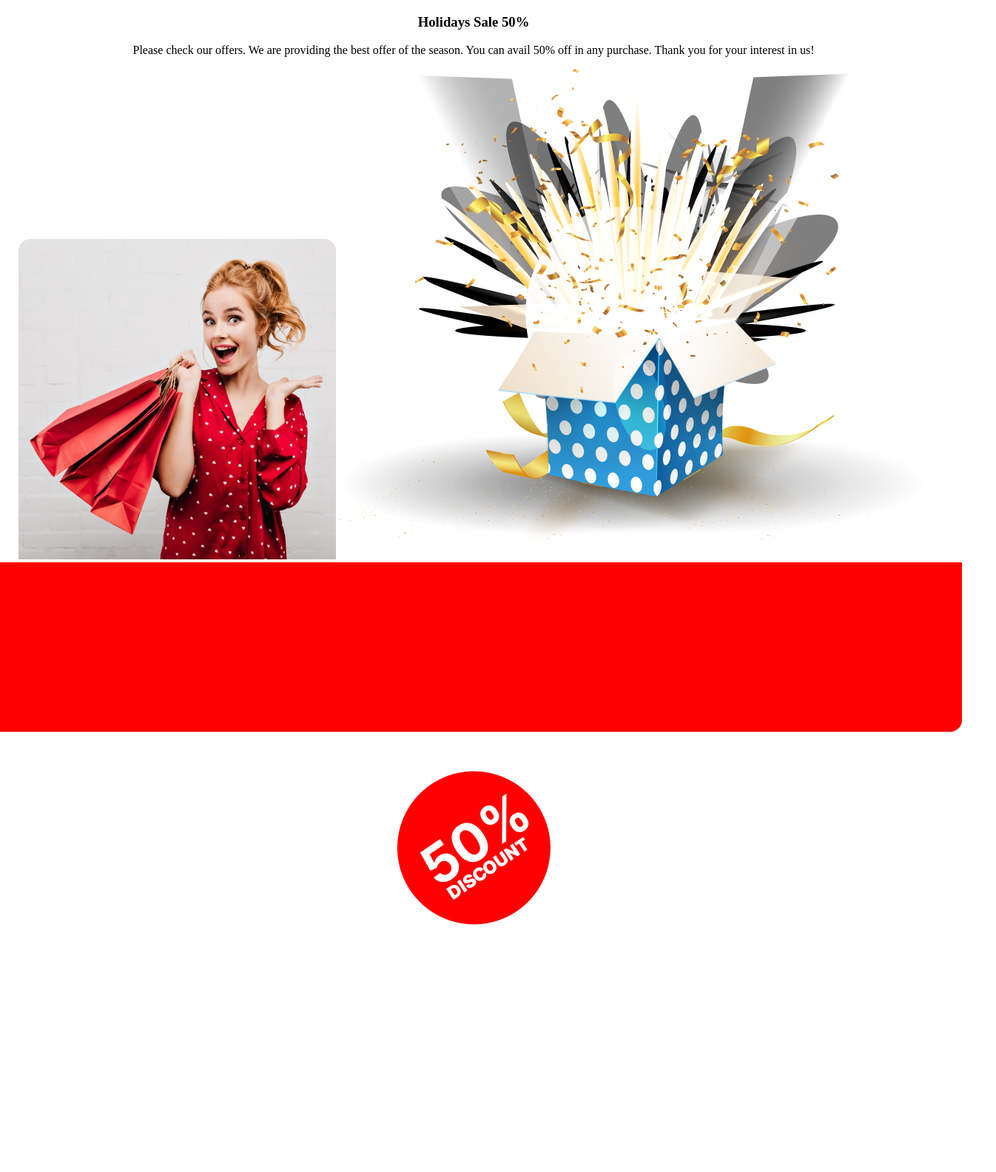
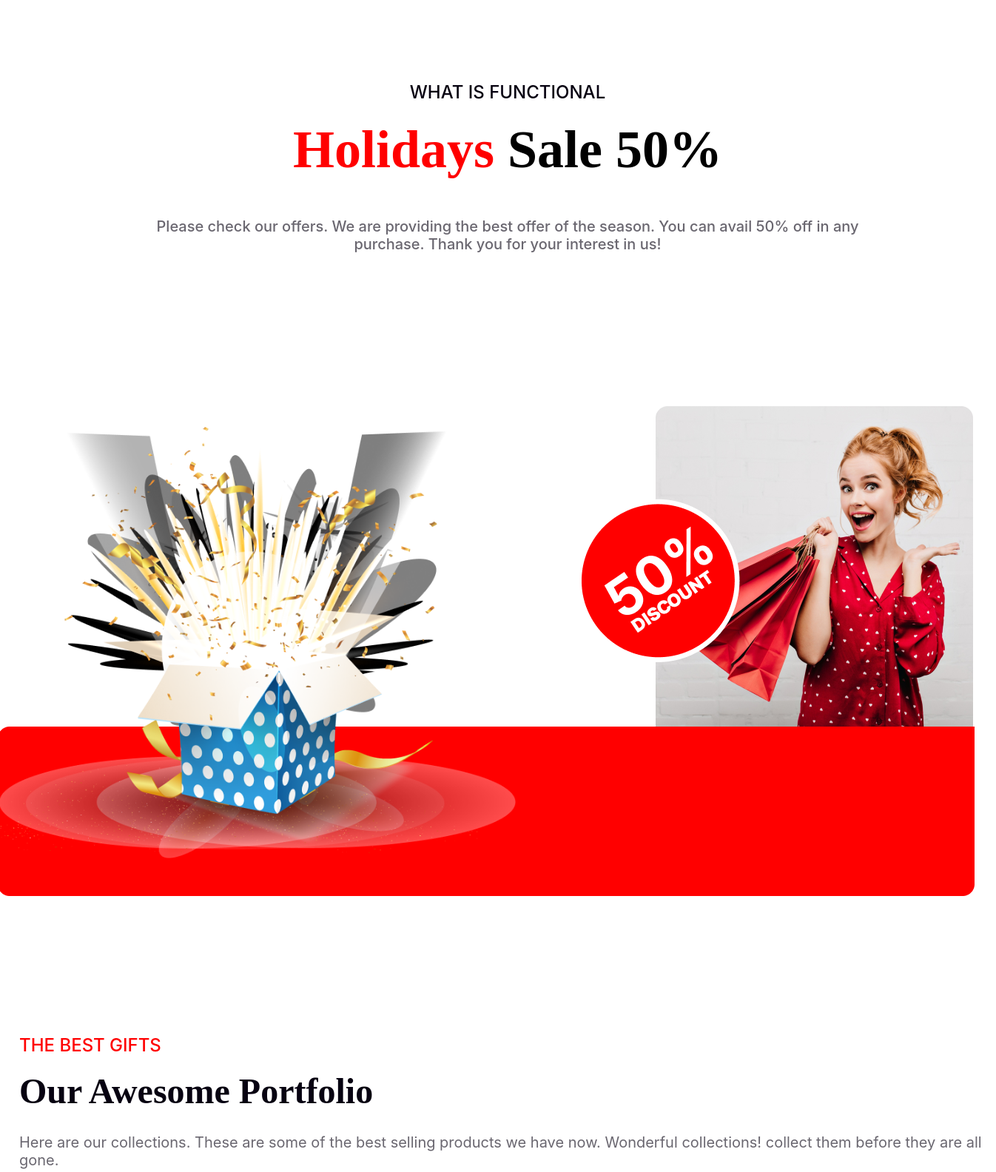
Before and after one commit to Moin-HQ/Portfolio-Project, a plain HTML site: page index.html in a window 1280 px wide. Shown: the part 3582-5166 px from the top of the page at 74% size, 1346 px wide, since content can reach past the window. Before the commit the page ends 4893 px from the top, so only its background shows below. Drawn offline with Linux system fonts and the light colour scheme.

Commit message:
almost done

```diff
--- a/index.html
+++ b/index.html
@@ -89,29 +89,51 @@
 
         </section>
 
-        <section>
+        <section class="functional-container">
             <div>
-                <h4>WHAT IS FUNCTIONAL</h4>
-                <h3><span>Holidays </span>Sale 50%</h3>
-                <p>Please check our offers. We are providing the best offer of the season. You can avail 50% off in any purchase. Thank you for your interest in us!</p>
+                <h4 class="small-head">WHAT IS FUNCTIONAL</h4>
+                <h3 class="large-head"><span id="holidays">Holidays </span>Sale 50%</h3>
+                <p class="discount-flow">Please check our offers. We are providing the best offer of the season. You can
+                    avail 50% off in any
+                    purchase. Thank you for your interest in us!</p>
             </div>
 
-            <section>
-                <div>
-                    <img src="resources/Rectangle 1.png" alt="girl withe wow">
-                    <img src="resources/Group 75.png" alt="open box">
-                    <img src="resources/Rectangle 2.png" alt="red Rectangle">
-                    <img src="resources/Group 44.png" alt="50% off">
+            <div class="design-container">
+                <img src="resources/Rectangle 1.png" alt="girl with wow" class="girl">
+                <img src="resources/Rectangle 2.png" alt="red Rectangle" class="red-rectangle">
+                <img src="resources/Group 75.png" alt="open box" class="open-box">
+                <img src="resources/Group 44.png" alt="50% off" class="percent-off">
             </div>
         </section>
         <section>
-                <div>
-
+            <div class="best-gift">
+                <h3>THE BEST GIFTS</h3>
+                <h4>Our Awesome Portfolio</h4>
+                <p>Here are our collections. These are some of the best selling products we have now. Wonderful
+                    collections! collect them before they are all gone.</p>
             </div>
         </section>
-            <section>
+        <section class="flex-box">
             <div>
+                <img src="resources/Rectangle 3.png" alt="Yellow bag">
+                <img src="resources/Rectangle 4.png" alt="Brown bag">
+                <img src="resources/Rectangle 5.png" alt="Hi heels red shoe">
+                <img src="resources/Rectangle 6.png" alt="Hi heels white shoe">
+                <img src="resources/Rectangle 7.png" alt="White sun-glasses">
+                <img src="resources/Rectangle 8.png" alt="Hand Rings">
+            </div>
+        </section>
+        <section class="newsletter">
+            <div class="letter">
+                <div class="post">
+                    <img src="" alt="">
+                </div>
+                <h3>
 
+                </h3>
+                <p>
+
+                </p>
             </div>
         </section>
     </main>
--- a/styles/style.css
+++ b/styles/style.css
@@ -3,6 +3,7 @@ body {
     display: flex;
     flex-direction: column;
     align-items: center;
+    margin-left: 100px;
 }
 
 
@@ -103,7 +104,7 @@ body {
     display: flex;
     justify-content: center;
     align-items: center;
-    margin-top: 130px;
+    margin: 130px auto 0px;
 }
 
 .vector #party {
@@ -118,6 +119,7 @@ body {
     text-align: left;
     width: 65%;
     text-wrap: wrap;
+    margin
 }
 
 .event-container {
@@ -126,7 +128,7 @@ body {
     background: linear-gradient(to top, #edebea, #d7bcae);
     background-position: center;
     background-size: cover;
-    margin-top: 120px;
+    margin: 120px auto 0px;
 }
 
 .event {
@@ -174,10 +176,8 @@ body {
     height: 482px;
     background: #FFF;
     display: flex;
-    margin-top: 120px;
-    /* justify-content: space-between;
-    flex-direction: row;
-    align-items: stretch; */
+    margin: 120px auto 0px;
+    gap: 20px;
 }
 
 
@@ -196,7 +196,6 @@ body {
     margin-bottom: -7px;
     font-size: 48px;
     font-weight: 900;
-    /* text-align: left; */
 }
 
 .explanation {
@@ -204,7 +203,7 @@ body {
     font-size: 20px;
     font-weight: 400;
     color: black;
-    /* text-align: left; */
+
 
 }
 
@@ -232,11 +231,135 @@ body {
 
 .first-section {
     text-align: left;
-    margin: 125px 140px auto auto;
-    /* padding: -900px; */
+    margin: 125px 20px auto auto;
+
 }
 
 .third-section {
     text-align: left;
     margin: 125px auto auto 100px;
 }
+
+
+
+.functional-container {
+    width: 1000px;
+    height: 1200px;
+    display: flex;
+    text-align: center;
+    flex-direction: column;
+    align-items: center;
+    margin: 120px auto 0px;
+}
+
+.small-head {
+    color: #070211;
+    font-family: Inter;
+    font-size: 24px;
+    font-weight: 500;
+    margin-bottom: -50px;
+}
+
+.large-head {
+    font-family: Merriweather;
+    font-size: 72px;
+    font-weight: 900;
+    margin-bottom: 50px;
+}
+
+.discount-flow {
+    color: rgba(7, 2, 17, 0.60);
+    font-family: Inter;
+    font-size: 20px;
+    font-weight: 500;
+}
+
+#holidays {
+    color: #F00;
+}
+
+.design-container {
+    margin: 120px auto 0px;
+}
+
+.girl {
+    height: 433px;
+    width: 429px;
+    position: absolute;
+    margin-left: 200px;
+    margin-top: 67px;
+
+}
+
+.open-box {
+    height: 600px;
+    width: 700px;
+    position: absolute;
+    margin-left: -689px;
+    margin-top: 95px;
+}
+
+.red-rectangle {
+    height: 229px;
+    width: 1320px;
+    position: absolute;
+    margin-left: -689px;
+    padding-top: 500px;
+}
+
+.percent-off {
+    position: absolute;
+    margin-left: 50px;
+    margin-top: 150px;
+
+}
+
+.flex-box {
+    display: flex;
+    flex-direction: row;
+    flex-wrap: wrap;
+    justify-content: center;
+    align-items: center;
+    text-align: left;
+    max-width: 1400px;
+    margin: 50px auto 0px;
+    padding: 20px 10px;
+}
+
+.best-gift {
+    text-align: left;
+    margin: 120px auto 0px;
+}
+
+.best-gift h3 {
+    color: #F00;
+    font-family: Inter;
+    font-size: 24px;
+    font-weight: 500;
+    margin-bottom: 5px;
+
+}
+
+.best-gift h4 {
+    color: #070211;
+    font-family: Merriweather;
+    font-size: 48px;
+    font-weight: 900;
+    text-transform: capitalize;
+    margin-top: 20px;
+    margin-bottom: 30px;
+}
+
+.best-gift p {
+    color: rgba(7, 2, 17, 0.60);
+    font-family: Inter;
+    font-size: 20px;
+    font-weight: 400;
+    margin-top: 2px;
+}
+
+.newsletter {
+    width: 1320px;
+    height: 616px;
+   background-color: rgba(255, 0, 0, 0.05);
+}
```
Lines whose indentation alone changed are shown as unchanged.
